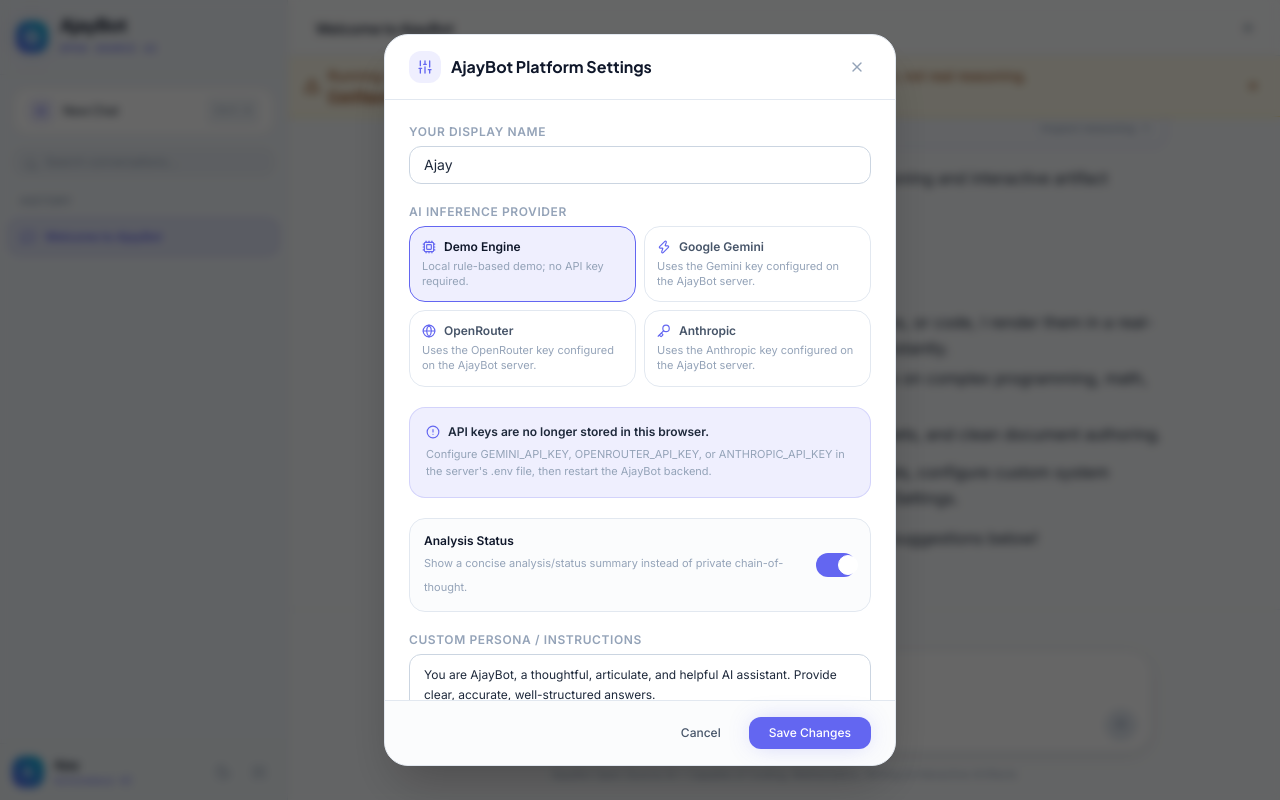
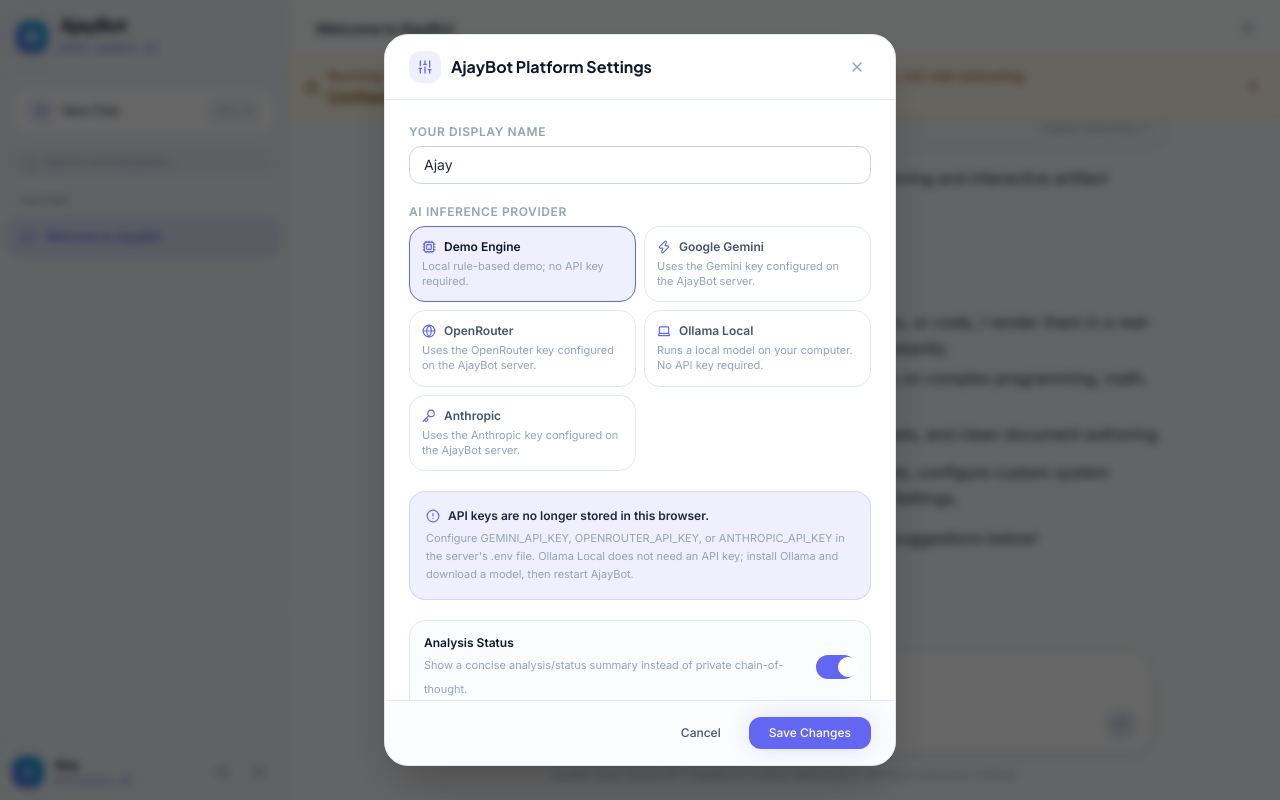
Before and after one commit to ajaynathbalakrishnan-2009/ajaybot, a React (Vite) app: page / in a window 1280 px wide. Both pictures are taken after a click on the button "Configure an AI provider on the AjayBot server". Built offline with nearby package versions, Linux system fonts and the light colour scheme.

Commit message:
Add Ollama Local provider to settings

```diff
--- a/src/components/SettingsModal.jsx
+++ b/src/components/SettingsModal.jsx
@@ -1,5 +1,5 @@
 import React, { useEffect, useState } from 'react';
-import { X, Sliders, Trash2, Check, AlertCircle, Cpu, Globe, Zap, Key } from 'lucide-react';
+import { X, Sliders, Trash2, Check, AlertCircle, Cpu, Globe, Zap, Key, Laptop } from 'lucide-react';
 
 export default function SettingsModal({ isOpen, onClose, settings, onSaveSettings, onClearAllChats }) {
   const [formData, setFormData] = useState({ ...settings });
@@ -76,6 +76,7 @@
                 ['simulated', 'Demo Engine', 'Local rule-based demo; no API key required.', Cpu],
                 ['gemini', 'Google Gemini', 'Uses the Gemini key configured on the AjayBot server.', Zap],
                 ['openrouter', 'OpenRouter', 'Uses the OpenRouter key configured on the AjayBot server.', Globe],
+                ['ollama', 'Ollama Local', 'Runs a local model on your computer. No API key required.', Laptop],
                 ['anthropic', 'Anthropic', 'Uses the Anthropic key configured on the AjayBot server.', Key],
               ].map(([id, name, description, Icon]) => (
                 <button
@@ -105,7 +106,7 @@
               API keys are no longer stored in this browser.
             </p>
             <p className="text-[11px] text-slate-400 mt-1.5 leading-relaxed">
-              Configure GEMINI_API_KEY, OPENROUTER_API_KEY, or ANTHROPIC_API_KEY in the server's .env file, then restart the AjayBot backend.
+              Configure GEMINI_API_KEY, OPENROUTER_API_KEY, or ANTHROPIC_API_KEY in the server's .env file. Ollama Local does not need an API key; install Ollama and download a model, then restart AjayBot.
             </p>
           </div>
 
```
